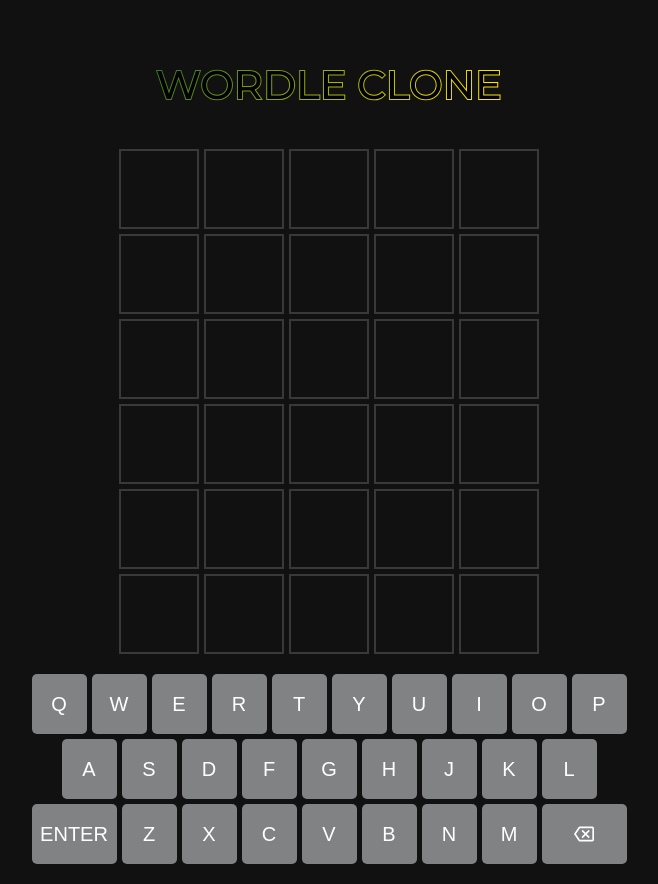
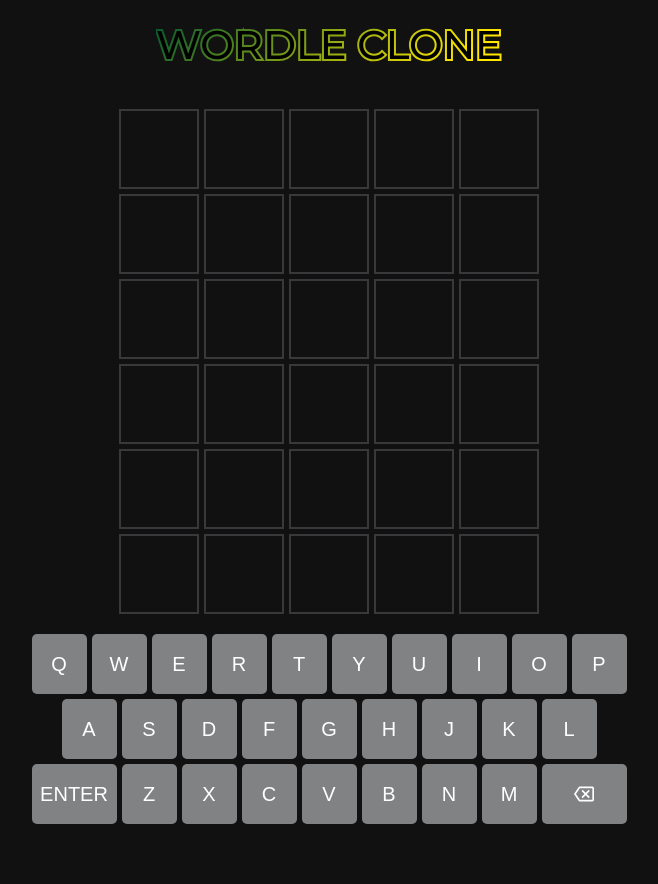
Before and after one commit to vm799/Wordle-with-dictionary, a plain HTML site: page index.html in a window 1280 px wide. Shown: the whole page, without its empty margins (311-969 px from the left). After the commit the page ends 844 px from the top, so only its background shows below. Drawn offline with Linux system fonts and the light colour scheme.

Commit message:
title styles

```diff
--- a/styles.css
+++ b/styles.css
@@ -18,13 +18,14 @@ font-size: clamp(.5rem, 2.5vmin, 1.5rem);
     font-weight: 500 ;
     font-size: 2em;
     margin: auto;
-    padding: 1em;
-    /* color: #eee; */
+    padding-bottom: 1em;
+    margin-top: 0;
+    /* color: rgba(238, 238, 238, 0.146); */
     text-transform: capitalize;
     background: linear-gradient(-45deg, #ec8805 0%, #FFDD00 30%, #FFE600 60%, #03572D 100%);
     background-size: 200% 200%;
     -webkit-background-clip: text;
-    -webkit-text-stroke: 2px transparent;
+    -webkit-text-stroke: 4px transparent;
 /* background: #ec8805;
 background: linear-gradient(to right, #ec8805 0%, #FFDD00 30%, #FFE600 60%, #03572D 100%);
 
```
